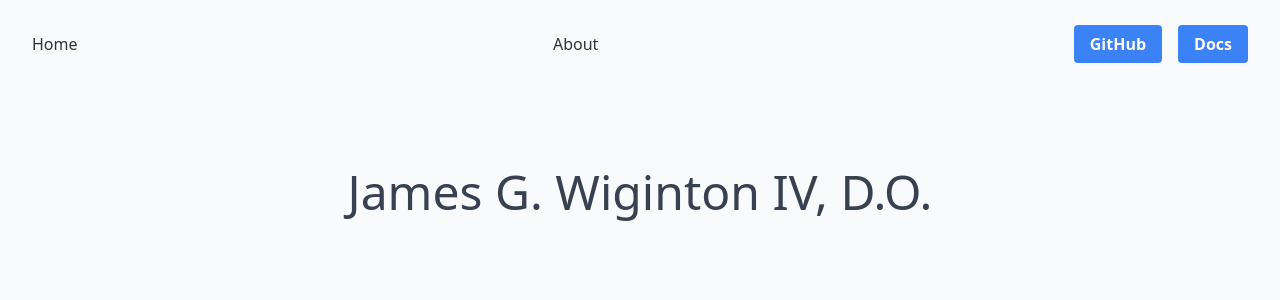
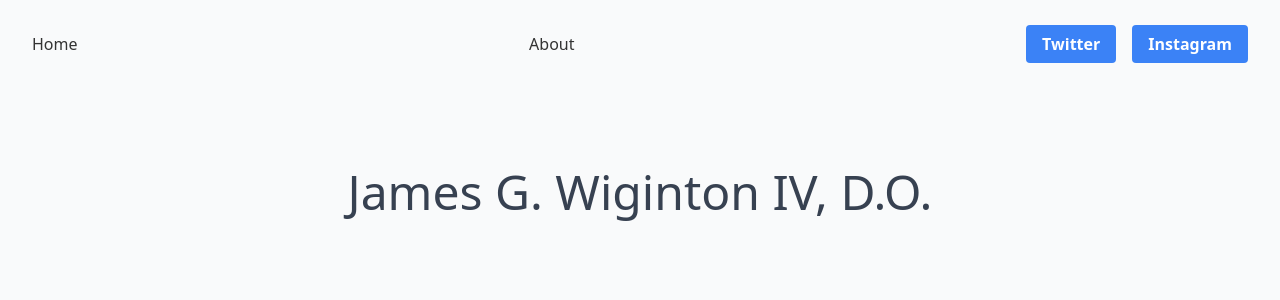
Before and after one commit to drchp/nextjs-with-tailwindcss, a Next.js app: page / in a window 1280 px wide. Shown: the top 300 px of the page. Built offline with nearby package versions, Linux system fonts and the light colour scheme.

Commit message:
Update nav.js

```diff
--- a/components/nav.js
+++ b/components/nav.js
@@ -1,8 +1,8 @@
 import Link from 'next/link'
 
 const links = [
-  { href: 'https://github.com/vercel/next.js', label: 'GitHub' },
-  { href: 'https://nextjs.org/docs', label: 'Docs' },
+  { href: 'https://twitter.com/drchp', label: 'Twitter' },
+  { href: 'https://instagram.com/drchp', label: 'Instagram' },
 ]
 
 export default function Nav() {
```
